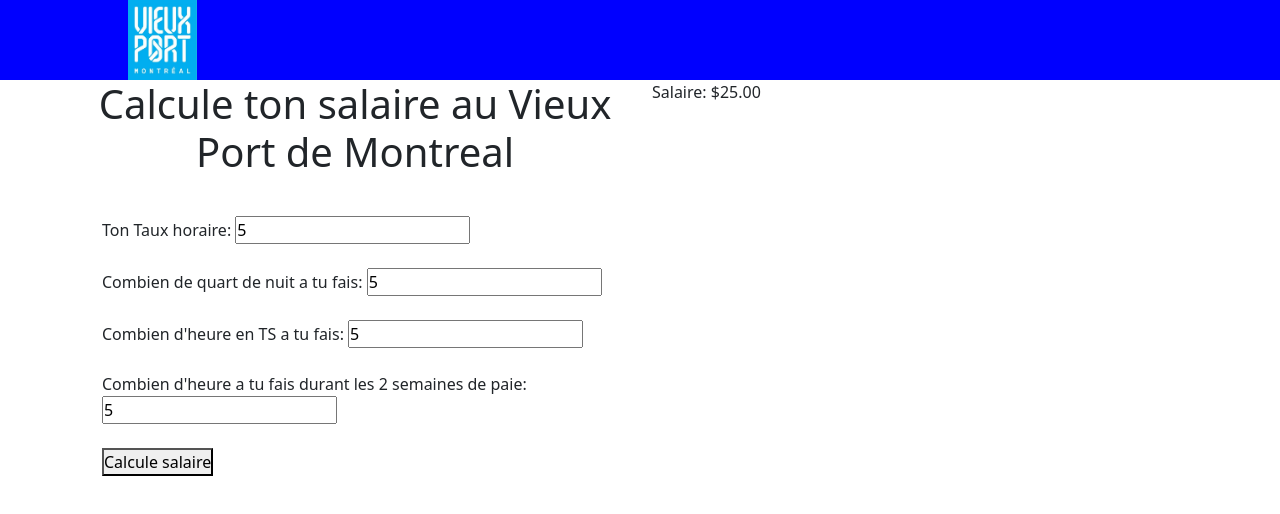
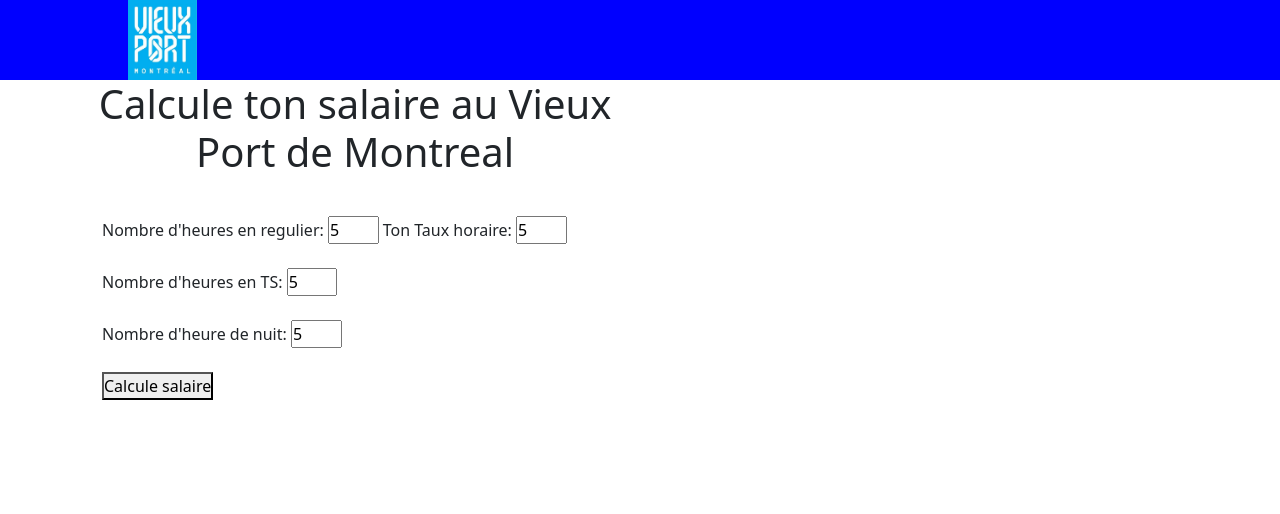
Before and after one commit to MarceloNicolasTrindadeRodriguez1/89, a plain HTML site: page index.html in a window 1280 px wide. Both pictures are taken after typing "5", "5", "5", "5" into the empty fields and a click on the button "Calcule salaire". Drawn offline with nearby package versions, Linux system fonts and the light colour scheme.

Commit message:
avancement

```diff
--- a/index.html
+++ b/index.html
@@ -28,20 +28,25 @@
     <div class="col">
         <h1 class="title">Calcule ton salaire au Vieux Port de Montreal</h1>
         <form>
+
+        <label for="NombreHeure">Nombre d'heures en regulier:</label>
+        <input type="number" id="NombreHeure" step="0.01" >
+
         <label for="TauxHoraire">Ton Taux horaire:</label>
-        <input type="number" id="TauxHoraire" placeholder="Inscrit ton taux horaire"><br></br>
+        <input type="number" id="TauxHoraire" step="0.01" ><br></br>
 
 
-        <label for="quartNuit">Combien de quart de nuit a tu fais:</label>
-        <input type="number" id="quartNuit" placeholder="Inscrit les quart de nuit"><br></br>
+
+        <label for="NombreHeureTS">Nombre d'heures en TS:</label>
+        <input type="number" id="NombreHeureTS"><br></br>
 
 
-        <label for="quartTS">Combien d'heure en TS a tu fais:</label>
-        <input type="number" id="quartTS" placeholder="Inscrit le nombre d'heure"><br></br>
 
 
-        <label for="heureSemaine">Combien d'heure a tu fais durant les 2 semaines de paie:</label>
-        <input type="number" id="heureSemaine" placeholder="Inscrit le nombre d'heure"><br></br>
+        <label for="NombreHeureNuit">Nombre d'heure de nuit:</label>
+        <input type="number" id="NombreHeureNuit" ><br></br>
+
+
 
         <button type="button" onclick="calculeSalaire()">Calcule salaire</button>
 
@@ -62,14 +67,22 @@
 
 <script>
     function calculeSalaire(){
-    const TauxHoraire = parseFloat(document.getElementById('TauxHoraire').value);
-    const heureSemaine = parseFloat(document.getElementById('heureSemaine').value);
+    const nombreHeure = parseFloat(document.getElementById('NombreHeure').value);
+    const tauxHoraire = parseFloat(document.getElementById('TauxHoraire').value);
+    const nombreHeureTS = parseFloat(document.getElementById('NombreHeureTS').value);
+    const nombreHeureNuit = parseFloat(document.getElementById('NombreHeureNuit').value);
 
-    const salaireBrute = TauxHoraire * heureSemaine;
-    document.getElementById('resultat').innerText = `Salaire: $${salaireBrute.toFixed(2)}`;
+    let revenue = (nombreHeure * tauxHoraire) + (nombreHeureTS * (tauxHoraire * 1.5)) + (nombreHeureNuit * 1.1);
+
+    console.log(revenue);
 
 
 
+
+    /*console.log(nombreHeure);
+    console.log(tauxHoraire);
+    console.log(nombreHeureTS);
+    console.log(nombreHeureNuit);*/
 
     }
 </script>
--- a/styles.css
+++ b/styles.css
@@ -33,3 +33,7 @@
     padding: 20px;
     margin-top: 20px;
 }
+
+input {
+    width: 10%;
+}
```
Also changed, not shown: script.js (added, +13 -0 lines).
